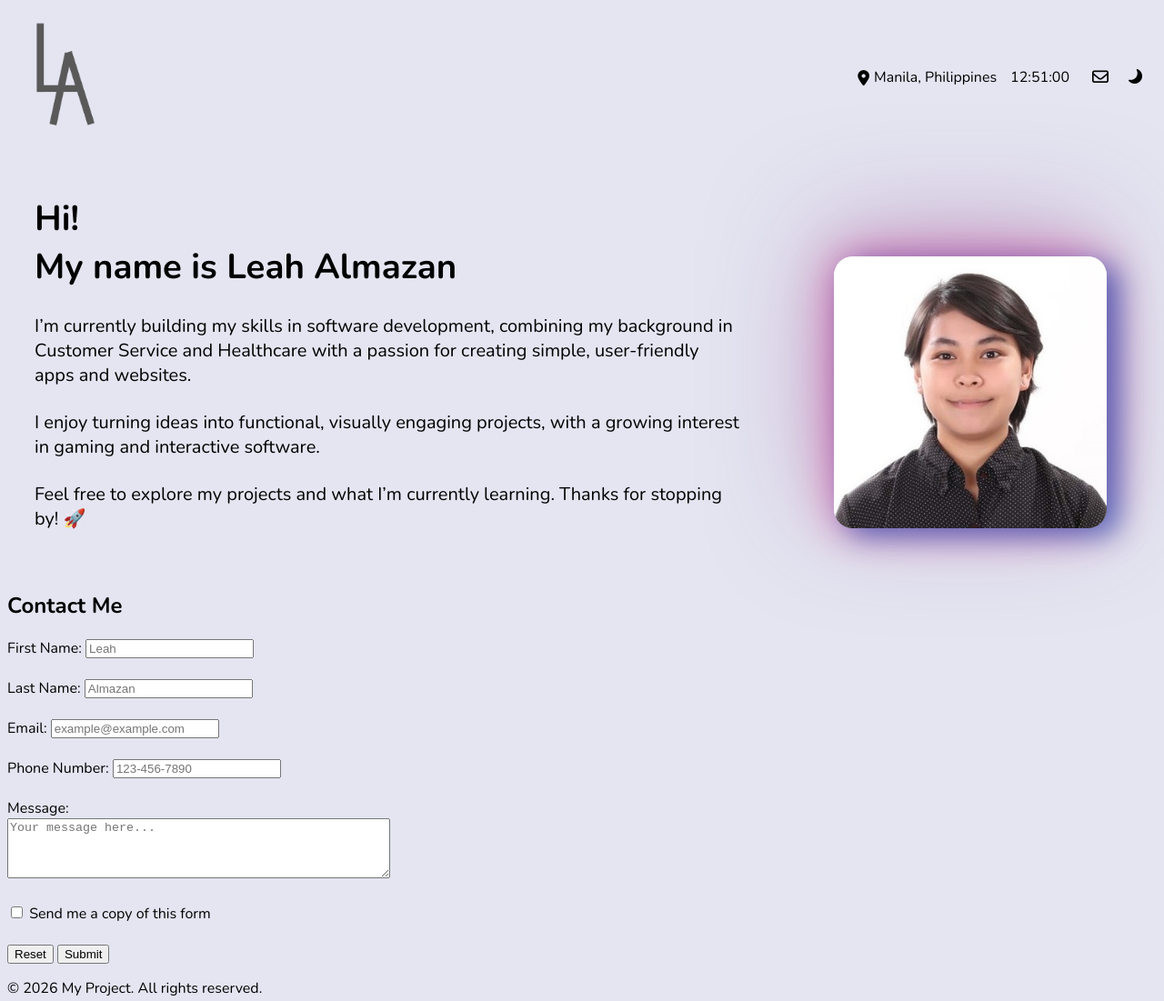
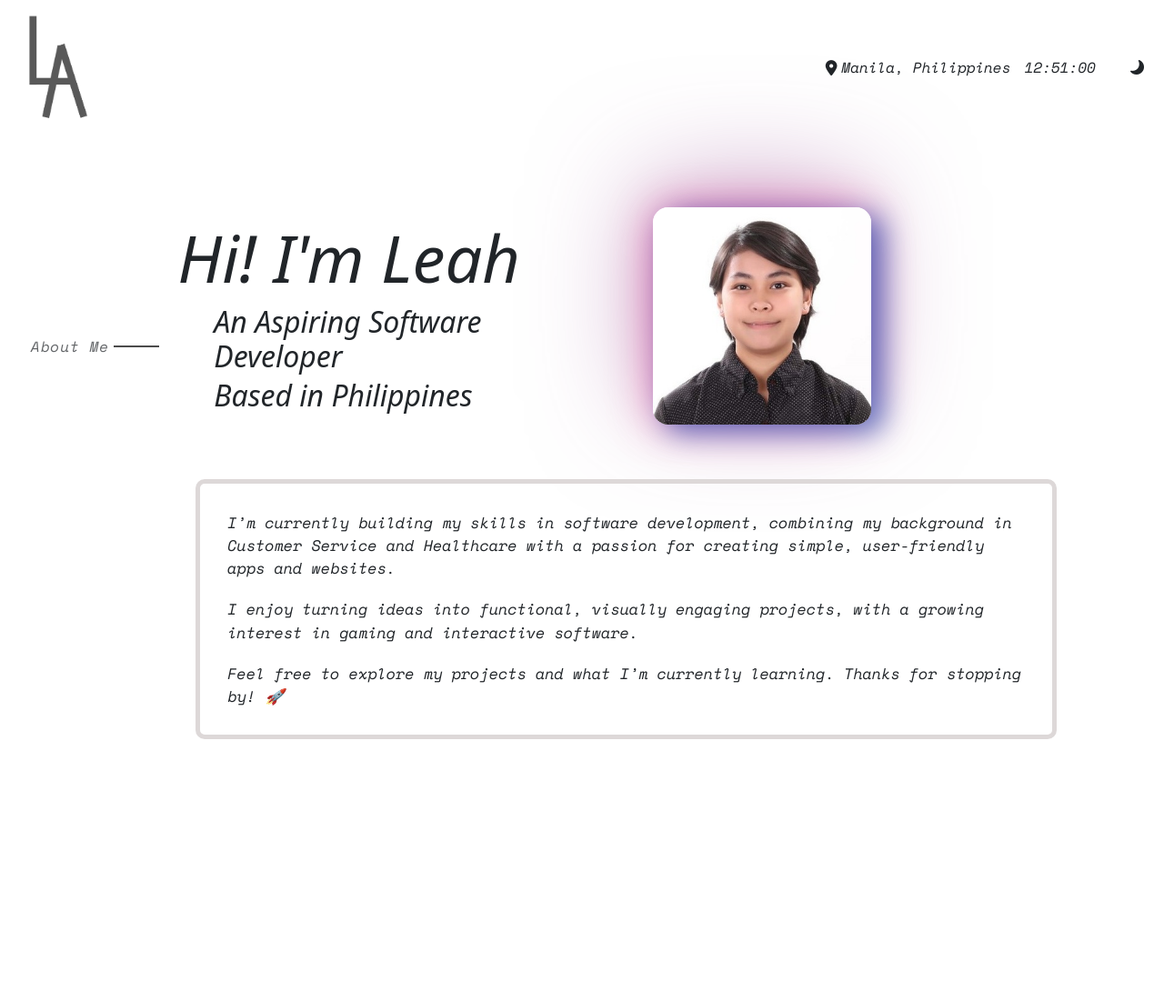
Before and after one commit to AnxiousPsyche/Project, a website: page my_project/index.html in a window 1280 px wide. Shown: the whole page at 91% size. After the commit the page ends 893 px from the top, so only its background shows below. Drawn offline with nearby package versions, Linux system fonts and the light colour scheme.

Commit message:
Portfolio part 3

```diff
--- a/my_project/index.html
+++ b/my_project/index.html
@@ -9,9 +9,11 @@
     <link rel="preconnect" href="https://fonts.gstatic.com" crossorigin>
     <link href="https://fonts.googleapis.com/css2?family=EB+Garamond:ital,wght@0,400..800;1,400..800&family=Montserrat:ital,wght@0,100..900;1,100..900&display=swap" rel="stylesheet">
     <link rel="stylesheet" href="/node_modules/bootstrap-icons/font/bootstrap-icons.css">
+    <link rel="stylesheet" href="/node_modules/bootstrap/dist/css/bootstrap.min.css">
     <link rel="preconnect" href="https://fonts.googleapis.com">
-<link rel="preconnect" href="https://fonts.gstatic.com" crossorigin>
-<link href="https://fonts.googleapis.com/css2?family=Nunito:ital,wght@0,200..1000;1,200..1000&display=swap" rel="stylesheet">
+    <link rel="preconnect" href="https://fonts.googleapis.com">
+    <link rel="preconnect" href="https://fonts.gstatic.com" crossorigin>
+    <link href="https://fonts.googleapis.com/css2?family=Montserrat:ital,wght@0,100..900;1,100..900&family=Space+Mono:ital,wght@0,400;0,700;1,400;1,700&display=swap" rel="stylesheet">
     <script src="https://kit.fontawesome.com/3c90881da3.js" crossorigin="anonymous"></script>
 </head>
 <body>
@@ -22,66 +24,49 @@
         <div class="nav-bar">
             <div class="location">
             <i class="fa-solid fa-location-dot"></i>
-            <span class="location-text">Manila, Philippines</span></div>
+            <span class="location-text">Manila, Philippines</span>
+            </div>
             <span class="time">12:51:00</span>
             <div class="mail">
-            <i class="fa-regular fa-envelope"></i></div>
-            <button id="themeIcon"><i class="bi bi-moon-fill"></i></i></button>
+            <button id="themeIcon"><i class="bi bi-moon-fill"></i></button>
+            </div>
         </div>
     </nav>
     </header>
 <main>
-    <div class="Hero">
-        <div class="Hero-text">
-            <h2 class="Greetings">Hi! <br>My name is Leah Almazan</h2>
-            <p class="hero-description"> I’m currently building my skills in software development, combining my background in Customer Service and Healthcare with a passion for creating simple, user-friendly apps and websites.</p>
-            <p class="hero-description">I enjoy turning ideas into functional, visually engaging projects, with a growing interest in gaming and interactive software.</p>
-            <p class="hero-description">Feel free to explore my projects and what I’m currently learning. Thanks for stopping by! 🚀</p>
+<section id="about" class="content-section">
+    <div class="sidebar">
+        <div class="section-label">
+          <span>About Me</span>
+          <div class="section-line"></div>
+        </div>
+        <div class="section-line-2"></div>
+        <div class="section-line-3"></div>
+    </div>
+            <div class="section-body">
+            <div class="hero-container">
+                <div class="row align-items-center">
+                    <div class ="col-md-6">
+                    <h1 class="Greetings">Hi! I'm Leah</h1>
+                    <h2 class="Sub-greetings">An Aspiring Software Developer</h2>
+                    <h2 class="Sub-greetings">Based in Philippines</h2>
+                </div>
+                    <div class="col-md-6">
+                    <img src="/Web design ideas/HeroID.jpg" alt="Hero Image" id="heroID" class="heroimage">
+                    </div>
+                <div class = "row">
+                    <div class="col-12">
+                        <div class ="Hero-desContainer">
+                        <p class="hero-description"> I’m currently building my skills in software development, combining my background in Customer Service and Healthcare with a passion for creating simple, user-friendly apps and websites.</p>
+                        <p class="hero-description">I enjoy turning ideas into functional, visually engaging projects, with a growing interest in gaming and interactive software.</p>
+                        <p class="hero-description">Feel free to explore my projects and what I’m currently learning. Thanks for stopping by! 🚀</p>
+                        </div>
+                    </div>
+                </div>
             </div>
-        <div class="Hero-image">
-            <img src="/Web design ideas/HeroID.jpg" alt="Hero Image" id="heroID" class="image">
         </div>
     </div>
+</section>
 </main>
-    <form>
-        <div>
-            <h2 class="contact">Contact Me</h2>
-            <label for="fname">First Name:</label>
-            <input type="text" id="fname" name="fname"  placeholder="Leah" required>
-        </div>
-        <br>
-        <div>
-            <label for="lname">Last Name:</label>
-            <input type="text" id="lname" name="lname" placeholder="Almazan" required>
-        </div>
-        <br>
-        <div>
-            <label for="email">Email:</label>
-            <input type="email" id="email" name="email" placeholder="example@example.com" required >
-        </div>
-        <br>
-        <div>
-            <label for ="phone">Phone Number:</label>
-            <input type="tel" id="phone" name="phone" placeholder="123-456-7890" required>
-        </div>
-        <br>
-        <div>
-            <label for="message">Message:</label><br>
-            <textarea id="message" name="message" rows="4" cols="50" placeholder="Your message here..."></textarea>
-        </div>
-        <br>
-        <div>
-            <input type="checkbox" id="subscribe" name="subscribe" value="yes">
-            <label for="subscribe">Send me a copy of this form</label>
-        </div>
-        <br>
-        <div>
-            <input type="reset" value="Reset">
-            <input type="submit" value="Submit">
-        </div>
-    </form>
-    <footer>
-                <p>&copy; 2026 My Project. All rights reserved.</p>
-        </footer>
 <script src="index.js"></script>
 </body>
--- a/my_project/index.js
+++ b/my_project/index.js
@@ -10,7 +10,6 @@ darkModeToggle.onclick = function () {
         themeIcon.classList.remove("bi-brightness-high-fill");
         themeIcon.classList.add("bi-moon-fill");
         heroImage.src="/web design ideas/HeroID.jpg";
-
         isDarkMode = false;
 
     } else {
@@ -19,7 +18,60 @@ darkModeToggle.onclick = function () {
         themeIcon.classList.remove("bi-moon-fill");
         themeIcon.classList.add("bi-brightness-high-fill");
         heroImage.src="/web design ideas/HeroIDDark1.jpg";
-
         isDarkMode = true;
     }
 }
+function startClock(timezone) {
+    function updateClock() {
+        const now = new Date();
+        const timeString = now.toLocaleTimeString("en-US", {
+            timeZone: timezone,
+            hour: "2-digit",
+            minute: "2-digit",
+            second: "2-digit",
+            hour12: false
+        });
+        document.querySelector(".time").textContent = timeString;
+    }
+    updateClock();
+    setInterval(updateClock, 1000);
+}
+
+// Ask browser for user's location
+if (navigator.geolocation) {
+    navigator.geolocation.getCurrentPosition(
+        (position) => {
+            const lat = position.coords.latitude;
+            const lon = position.coords.longitude;
+
+            fetch(`https://nominatim.openstreetmap.org/reverse?lat=${lat}&lon=${lon}&format=json`)
+                .then(res => res.json())
+                .then(data => {
+                    const city = data.address.city || data.address.town || data.address.village || data.address.county;
+                    const country = data.address.country;
+                    const timezone = Intl.DateTimeFormat().resolvedOptions().timeZone;
+
+                    document.querySelector(".location-text").textContent = `${city}, ${country}`;
+                    startClock(timezone);
+                });
+        },
+        () => {
+            // Denied — guess from browser's system timezone
+            const timezone = Intl.DateTimeFormat().resolvedOptions().timeZone;
+
+            // Convert timezone to readable city/country e.g. "Asia/Manila" → "Manila, Philippines"
+            const tzParts = timezone.split("/");
+            const city = tzParts[tzParts.length - 1].replace(/_/g, " ");
+
+            document.querySelector(".location-text").textContent = `${city} (approximate)`;
+            startClock(timezone);
+        }
+    );
+} else {
+    const timezone = Intl.DateTimeFormat().resolvedOptions().timeZone;
+    const tzParts = timezone.split("/");
+    const city = tzParts[tzParts.length - 1].replace(/_/g, " ");
+
+    document.querySelector(".location-text").textContent = `${city} (approximate)`;
+    startClock(timezone);
+}
--- a/my_project/styles.css
+++ b/my_project/styles.css
@@ -1,7 +1,8 @@
-body {
-    background: #e4e5f1;
-    font-family: 'Nunito', sans-serif, bold;
-    cursor: pointer;
+body,h3,h4,h5,h6,p,span,button {
+    font-family: "Space Mono", monospace;
+    font-weight: 400;
+    font-style: italic;
+    cursor: default;
 }
 .Hero-header{
     display: flex;
@@ -48,41 +49,122 @@ body {
     cursor: pointer;
     font-size: 16px;
     transform: scaleX(-1);
+    transition: transform 0.3s ease;
+    padding: 8px;
+    width: 40px;
+    height: 40px;
+    border-radius: 40%;
 }
-.Hero {
+#themeIcon:hover {
+    transform: scale(1.08);
+    background-color: rgba(128,128,128,0.15);
+}
+.content-section {
+    max-width: 1200px;
+    width: 90%;
+    margin: 80px auto;
+    display: flex;
+    flex-direction: row;     /* sidebar left, content right */
+    align-items: center; /* pin sidebar to the top */
+    gap: 20px;
+
+}
+
+.sidebar {
+    display: flex;
+    flex-direction: column;  /* About me on top, Socials below */
+    gap: 140px;
+    width: fit-content;
+    flex-shrink: 0;
+    margin-left: -30px;          /* sidebar never squishes */
+}
+
+.section-label {
+    font-family: "Space Mono", monospace;
+    font-style: italic;
+    font-size: 1rem;
+    letter-spacing: 1px;
+    font-weight: 700;
+    display: flex;
+    align-items: center;
+    gap: 5px;
+    white-space: nowrap;
+    opacity: 0.7;
+}
+.section-line {
+    width: 50px;
+    height: 2px;
+    background: #888;
+    position: relative;
+    overflow: hidden;
+}
+.section-line::after{
+    content:"";
+
+    position: absolute;
+    top: 0;
+    left: -100%;
+    width: 100%;
+    height: 100%;
+    background: #000;
+    animation: loadingLine 2s linear infinite;
+}
+@keyframes loadingLine {
+    from {
+        left: -100%;
+    }
+    to {
+        left:100%
+    }
+}
+.section-body {
+    flex: 1;  /* takes up all remaining space */
+}
+.hero-container {
     display: flex;
     flex-direction: row;
-    justify-content: space-around;
+    justify-content: flex-start;
     align-items: center;
 }
 .Hero-text .Greetings {
-    font-size: clamp(1.0rem, 3vw, 2.5rem);
-    margin: 5px 30px 0px 20px;
-    padding: 10px;
-
-}
-.Hero-text .hero-description {
-    font-size: clamp(0.875rem, 4vw, 1.25rem);
     margin: 5px 30px 0px 20px;
     padding: 10px;
 }
-.Hero-image {
+.Greetings{
+   font-size: clamp(2.0rem, 10vw, 4.5rem);
+}
+.Sub-greetings {
     display: flex;
-    justify-content: center;
     align-items: center;
-    margin: 70px 5px 0px 10px;
-    padding: 50px;
-    width: clamp(300px, 40vw, 500px);
+    justify-content:left;
+    margin: 5px 30px 0px 40px;
 
 }
-.Hero-image .image {
-    width: clamp(60px, 40vw, 210px);
+.hero-description {
+    font-size: clamp(0.875rem, 4vw, 1.05rem);
+    margin: 0px 0px 0px 0px;
+    padding: 10px;
+    font-weight: 400;
+}
+.Hero-desContainer {
+    margin: 60px 30px 0px 20px;
+    padding: 20px;
+    border: solid 5px #ddd8d8;
+    border-radius: 10px;
+    max-width: 1000px
+}
+.heroimage {
+    border: 5px rgba(155, 79, 150, 0.20);
     border-radius: 7%;
     box-shadow:  14px 9px  30px rgba(0, 56, 168, 0.20),
         0px 0px 60px rgba(214, 2, 112, 0.30),
         -10px -25px 120px rgba(155, 79, 150, 0.20);
-    width: clamp(200px, 25vw, 300px);
+    width: clamp(200px, 25vw, 240px);
+    transition: transform 0.3s ease;
     animation: glowPulse 3s ease-in-out infinite;
+}
+.heroimage:hover {
+     transform: scale(1.08);
 }
 @keyframes glowPulse {
     0% {
@@ -100,16 +182,4 @@ body {
         0px 0px 50px rgba(214, 2, 112, 0.30),
         -10px -25px 120px rgba(155, 79, 150, 0.20);
     }
-
 }
-@media (max-width: 875px) {
-    .Hero {
-        flex-direction: column;
-        align-items: center;
-    }
-    .Hero-image {
-        justify-content: center;
-        margin: 20px 0px 0px 0px;
-        padding: 0;
-    }
-}
```
